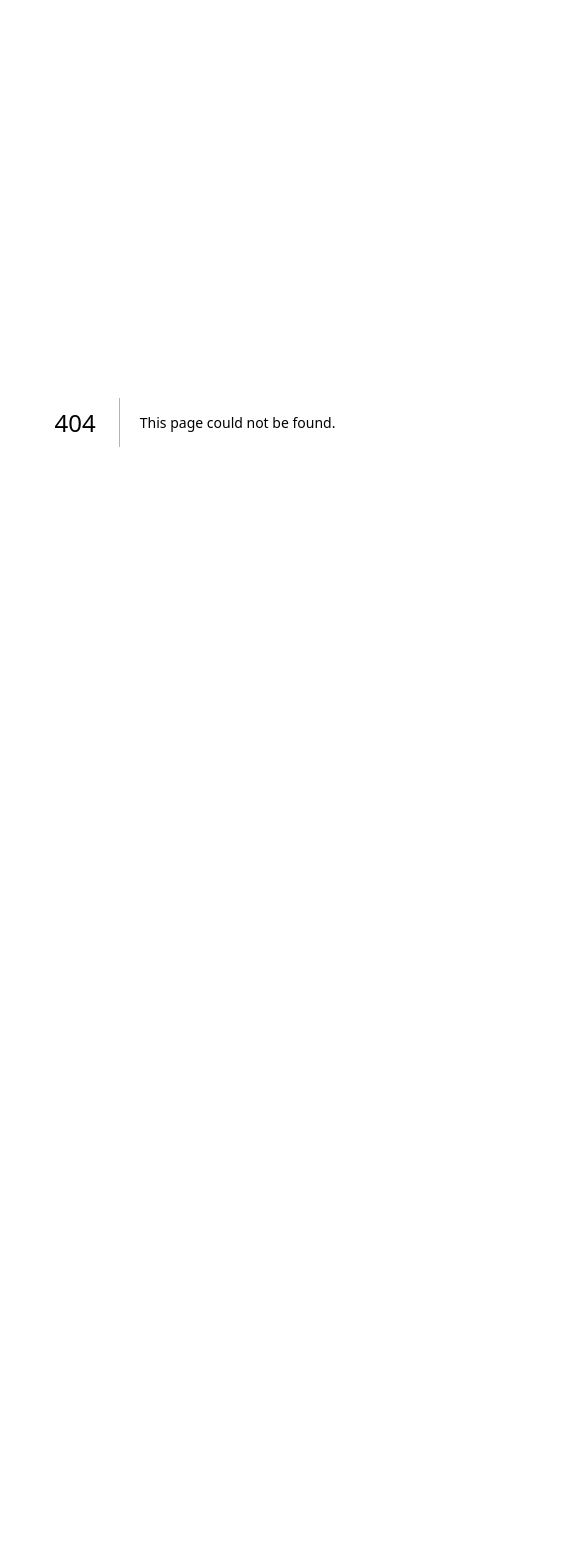
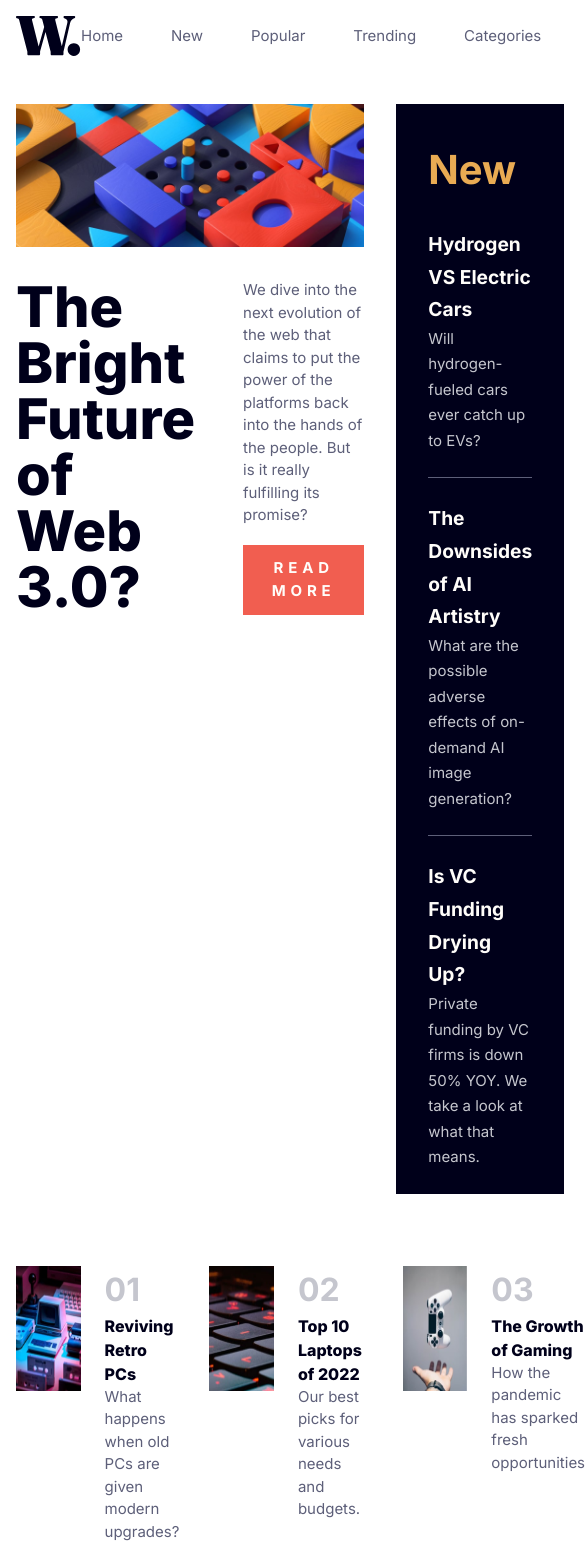
Before and after one commit to DanClubb/frontend-mentor-challenges, a Next.js app: page /news-homepage in a window 390 px wide. Before the commit this address had no page. Shown: the whole page, 585 px wide, since content can reach past the window. Before the commit the page ends 844 px from the top, so only its background shows below. Built offline with nearby package versions, Linux system fonts and the light colour scheme.

Commit message:
made homepage more responsive

```diff
--- /dev/null
+++ b/app/news-homepage/assets/images/images.js
@@ -0,0 +1,12 @@
+const IMAGES = {
+  logo: require("./logo.svg").default,
+  menu: require("./icon-menu.svg").default,
+  menuClose: require("./icon-menu-close.svg").default,
+  web3: require("./image-web-3-desktop.jpg").default,
+  web3Mobile: require("./image-web-3-mobile.jpg").default,
+  keyboard: require("./image-top-laptops.jpg").default,
+  retroPC: require("./image-retro-pcs.jpg").default,
+  gamingController: require("./image-gaming-growth.jpg").default,
+};
+
+export default IMAGES;
--- /dev/null
+++ b/app/news-homepage/news-homepage.module.css
@@ -0,0 +1,189 @@
+@font-face {
+  font-family: "Inter";
+  font-display: swap;
+  font-weight: 100 900;
+  src: url("assets/fonts/Inter-VariableFont_slnt,wght.ttf") format("truetype");
+}
+
+.actingBody {
+  /* Primary Colours */
+  --soft-orange: hsl(35, 77%, 62%);
+  --soft-red: hsl(5, 85%, 63%);
+
+  /* Neutral Colours */
+  --off-white: hsl(36, 100%, 99%);
+  --grayish-blue: hsl(233, 8%, 79%);
+  --dark-grayish-blue: hsl(236, 13%, 42%);
+  --very-dark-blue: hsl(240, 100%, 5%);
+
+  /* Font Family */
+  --font-family-default: "Inter";
+
+  /* Font Size */
+  --fs-default: 15px;
+
+  /* Font Weights */
+  --fw-regular: 400;
+  --fw-bold: 700;
+  --fw-black: 800;
+
+  margin: 4rem 10rem;
+  padding-bottom: 5rem;
+  color: var(--dark-grayish-blue);
+  font-family: var(--font-family-default);
+  font-size: var(--fs-default);
+}
+
+.header {
+  display: flex;
+  justify-content: space-between;
+  align-items: center;
+  margin-bottom: 3rem;
+}
+
+.nav {
+  display: flex;
+  gap: 3rem;
+}
+
+.nav li:hover,
+.nav li:focus {
+  color: var(--soft-red);
+  cursor: pointer;
+}
+
+.main {
+  display: grid;
+  grid-template-columns: 2fr 1fr;
+  /* grid-template-rows: 2fr 1fr; */
+  gap: 2rem;
+}
+
+.mainArticle {
+  display: grid;
+  grid-template-columns: 1fr 1fr;
+  gap: 3rem;
+  margin-top: 2rem;
+}
+
+.mainArticle h1 {
+  color: var(--very-dark-blue);
+  font-size: 3.5rem;
+  font-weight: var(--fw-black);
+  line-height: 1;
+}
+
+.mainArticlePreview {
+  display: flex;
+  flex-direction: column;
+}
+
+.readMore {
+  margin-top: auto;
+  padding: 0.8rem 1.8rem;
+  width: fit-content;
+  background-color: var(--soft-red);
+  color: var(--off-white);
+  font-weight: var(--fw-bold);
+  text-transform: uppercase;
+  letter-spacing: 0.3rem;
+}
+
+.readMore:hover,
+.readMore:focus {
+  background-color: var(--very-dark-blue);
+  color: var(--off-white);
+}
+
+.newArticles {
+  grid-row: 1;
+  grid-column: 2;
+
+  padding: 2rem;
+  padding-bottom: 0;
+  background-color: var(--very-dark-blue);
+  color: var(--grayish-blue);
+  line-height: 1.7;
+}
+
+.newArticlesTitle {
+  color: var(--soft-orange);
+  font-size: 2.5rem;
+  font-weight: var(--fw-bold);
+}
+
+.newArticles h3 {
+  color: var(--off-white);
+  font-size: 1.2rem;
+  font-weight: var(--fw-bold);
+}
+
+.newArticles h3:hover,
+.newArticles h3:focus {
+  cursor: pointer;
+  color: var(--soft-orange);
+}
+
+.newArticles article {
+  padding: 1.5rem 0;
+}
+
+.newArticles article:not(:last-child) {
+  border-bottom: 1px solid var(--dark-grayish-blue);
+}
+
+.popularArticles {
+  grid-row: 2;
+  grid-column: 1 / 3;
+
+  display: flex;
+  gap: 2rem;
+  margin-top: 2.5rem;
+}
+
+.popularArticles article {
+  flex: 1;
+  display: flex;
+  gap: 1.5rem;
+  height: 125px;
+}
+
+.popularArticles article img {
+  width: 40%;
+}
+
+.popularArticleContent {
+  display: flex;
+  flex-direction: column;
+  justify-content: space-between;
+}
+
+.number {
+  color: var(--grayish-blue);
+  font-size: 2rem;
+  font-weight: var(--fw-bold);
+}
+
+.popularArticleContent h4 {
+  color: var(--very-dark-blue);
+  font-size: 1rem;
+  font-weight: var(--fw-black);
+}
+
+.popularArticleContent h4:hover,
+.popularArticleContent h4:focus {
+  cursor: pointer;
+  color: var(--soft-red);
+}
+
+@media (max-width: 1300px) {
+  .actingBody {
+    margin: 3rem;
+  }
+}
+
+@media (max-width: 800px) {
+  .actingBody {
+    margin: 1rem;
+  }
+}
--- /dev/null
+++ b/app/news-homepage/page.js
@@ -0,0 +1,81 @@
+import styles from "./news-homepage.module.css";
+import Image from "next/image";
+import IMAGES from "./assets/images/images";
+
+export default function NewsHomepage() {
+  return (
+    <div className={styles.actingBody}>
+      <header className={styles.header}>
+        <Image src={IMAGES.logo} alt="logo" />
+        <nav>
+          <ul className={styles.nav}>
+            <li>Home</li>
+            <li>New</li>
+            <li>Popular</li>
+            <li>Trending</li>
+            <li>Categories</li>
+          </ul>
+        </nav>
+      </header>
+      <main className={styles.main}>
+        <section>
+          <Image src={IMAGES.web3} alt="web 3" />
+          <div className={styles.mainArticle}>
+            <h1>The Bright Future of Web 3.0?</h1>
+            <div className={styles.mainArticlePreview}>
+              <p>
+                We dive into the next evolution of the web that claims to put
+                the power of the platforms back into the hands of the people.
+                But is it really fulfilling its promise?
+              </p>
+              <button className={styles.readMore}>Read more</button>
+            </div>
+          </div>
+        </section>
+        <section className={styles.newArticles}>
+          <h2 className={styles.newArticlesTitle}>New</h2>
+          <article>
+            <h3>Hydrogen VS Electric Cars</h3>
+            Will hydrogen-fueled cars ever catch up to EVs?
+          </article>
+          <article>
+            <h3>The Downsides of AI Artistry</h3>
+            What are the possible adverse effects of on-demand AI image
+            generation?
+          </article>
+          <article>
+            <h3>Is VC Funding Drying Up?</h3>
+            Private funding by VC firms is down 50% YOY. We take a look at what
+            that means.
+          </article>
+        </section>
+        <section className={styles.popularArticles}>
+          <article>
+            <Image src={IMAGES.retroPC} alt="retro pc" />
+            <div className={styles.popularArticleContent}>
+              <div className={styles.number}>01</div>
+              <h4>Reviving Retro PCs</h4>
+              What happens when old PCs are given modern upgrades?
+            </div>
+          </article>
+          <article>
+            <Image src={IMAGES.keyboard} alt="keyboard" />
+            <div className={styles.popularArticleContent}>
+              <div className={styles.number}>02</div>
+              <h4>Top 10 Laptops of 2022</h4>
+              Our best picks for various needs and budgets.
+            </div>
+          </article>
+          <article>
+            <Image src={IMAGES.gamingController} alt="gaming controller" />
+            <div className={styles.popularArticleContent}>
+              <div className={styles.number}>03</div>
+              <h4>The Growth of Gaming</h4>
+              How the pandemic has sparked fresh opportunities.
+            </div>
+          </article>
+        </section>
+      </main>
+    </div>
+  );
+}
--- a/app/page.js
+++ b/app/page.js
@@ -52,7 +52,7 @@ export default function Home() {
         ))}
       </section>
       <div className="attribution">
-        Challenge by{" "}
+        Challenges by{" "}
         <a href="https://www.frontendmentor.io?ref=challenge" target="_blank">
           Frontend Mentor{" "}
         </a>
```
Also changed, not shown: app/homepage.module.css (+18 -0 lines).
